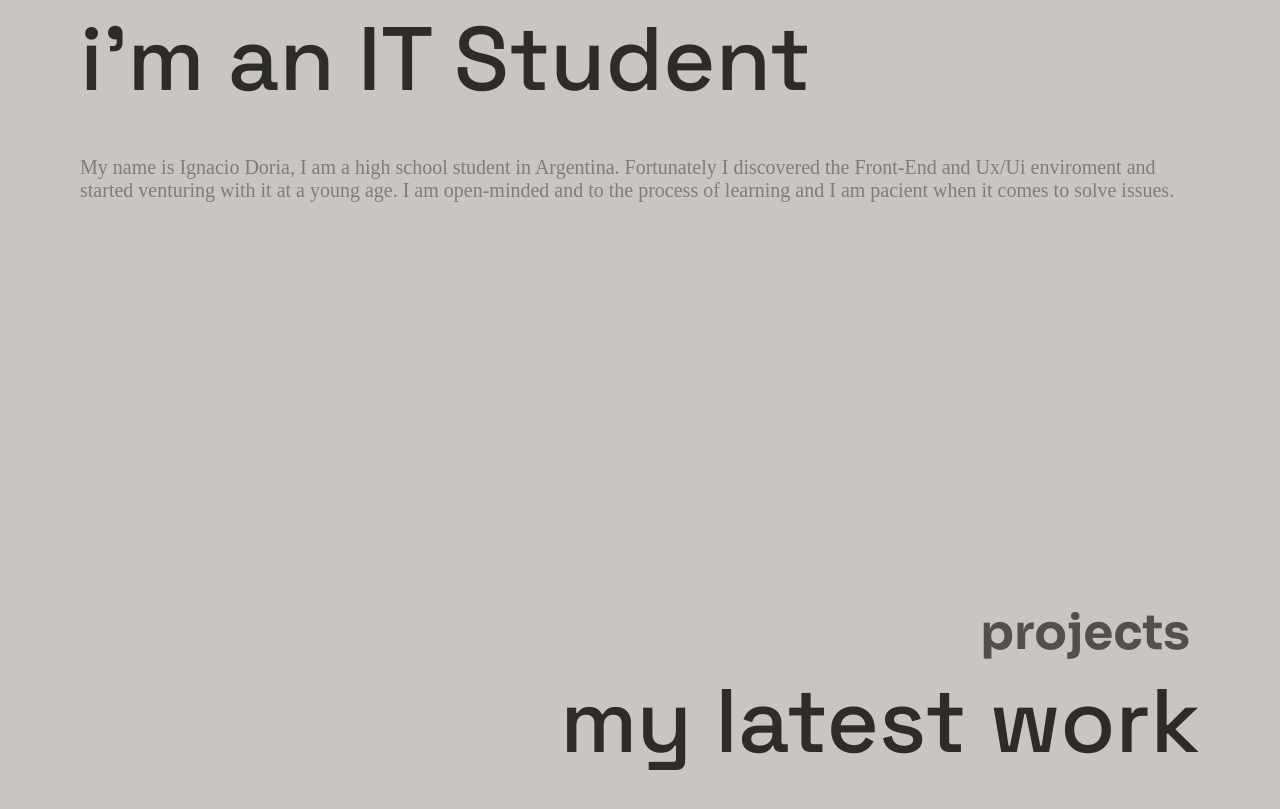
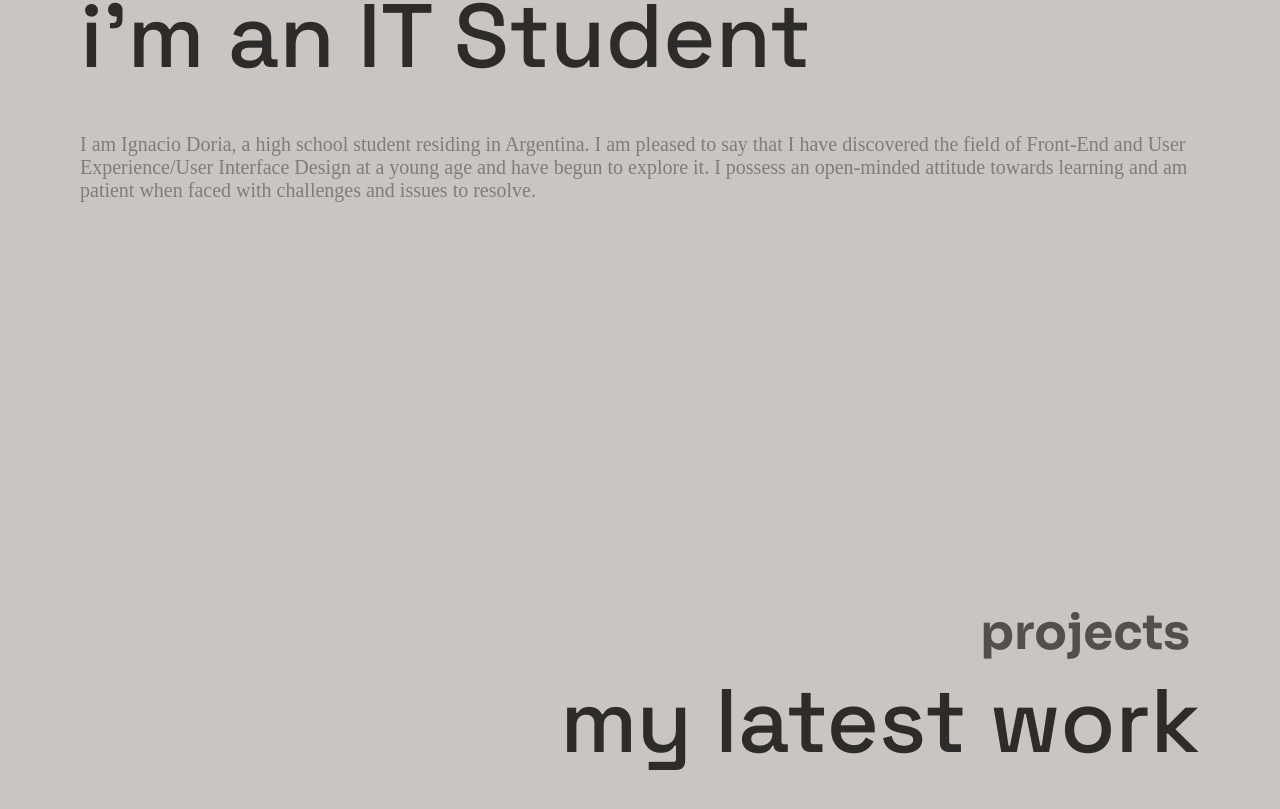
Before and after one commit to nachodoria/nachodoria, a React (Create React App) app: page / in a window 1280 px wide. Shown: the part 1398-2207 px from the top of the page. Built offline with nearby package versions, Linux system fonts and the light colour scheme; a web font is replaced by a local one.

Commit message:
Update App.js

```diff
--- a/src/App.js
+++ b/src/App.js
@@ -48,7 +48,7 @@ function App() {
             <AnimatedSubtitle  cs={"ab-me-subtitle"} text={"about"}></AnimatedSubtitle>
             <h2>i'm an IT Student</h2>
             <p
-            >My name is Ignacio Doria, I am a high school student in Argentina. Fortunately I discovered the Front-End and Ux/Ui enviroment and started venturing with it at a young age. I am open-minded and to the process of learning and I am pacient when it comes to solve issues.</p>
+            >I am Ignacio Doria, a high school student residing in Argentina. I am pleased to say that I have discovered the field of Front-End and User Experience/User Interface Design at a young age and have begun to explore it. I possess an open-minded attitude towards learning and am patient when faced with challenges and issues to resolve.</p>
           </motion.div>
 
           <motion.div className='projects-section' >
```
